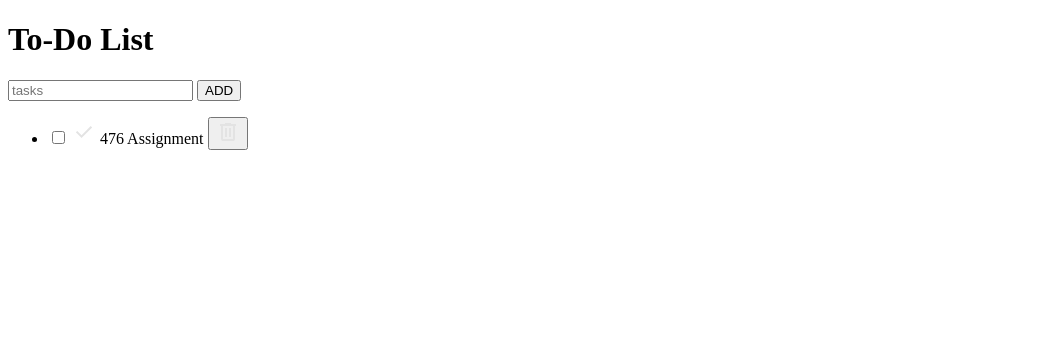
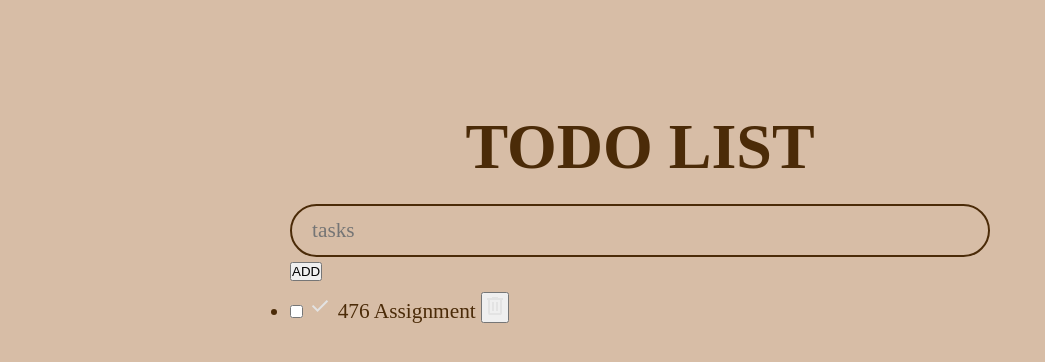
Before and after one commit to Hifsa32/todo_list, a plain HTML site: page main.html in a window 1280 px wide. Shown: the whole page, without its empty margins (0-1045 px from the left). Drawn offline with Linux system fonts and the light colour scheme.

Commit message:
added css

```diff
--- a/main.html
+++ b/main.html
@@ -7,7 +7,7 @@
     <link rel="stylesheet" href="style.css" />
   </head>
   <body>
-    <h1>To-Do List</h1>
+    <h1>ToDo List</h1>
     <div class="container">
       <form class="input-area">
         <input type="text" id="text-input" placeholder="tasks" />
--- a/style.css
+++ b/style.css
@@ -0,0 +1,59 @@
+:root {
+  --backgroud: #d7bda6;
+  --text-color: #4b2b08;
+  --accent-colour: #917262;
+}
+
+* {
+  margin: 0;
+  padding: 0;
+}
+
+html {
+  font-family: "Times New Roman", Times, serif;
+  font-size: 16pt;
+  color: var(--text-color);
+}
+
+body {
+  min-height: 100vh;
+  padding: 10px;
+  background-color: var(--backgroud);
+  display: flex;
+  flex-direction: column;
+  align-items: center;
+}
+
+h1 {
+  margin-top: 100px;
+  margin-bottom: 20px;
+  font-size: 3rem;
+  font-weight: 800;
+  text-transform: uppercase;
+  text-align: center;
+  color: var(--text-color);
+}
+
+.container {
+  width: 700px;
+  max-width: 100%;
+  display: flex;
+  flex-direction: column;
+  gap: 10px;
+}
+
+#text-input {
+  box-sizing: border-box;
+  padding: 12px 20px;
+  width: 100%;
+  background: none;
+  border: 2px solid #4b2b08;
+  border-radius: 1000px;
+  font: inherit;
+  color: var(--text-color);
+  caret-color: #917262;
+}
+
+#text-focus:focus {
+  outline: none;
+}
```
